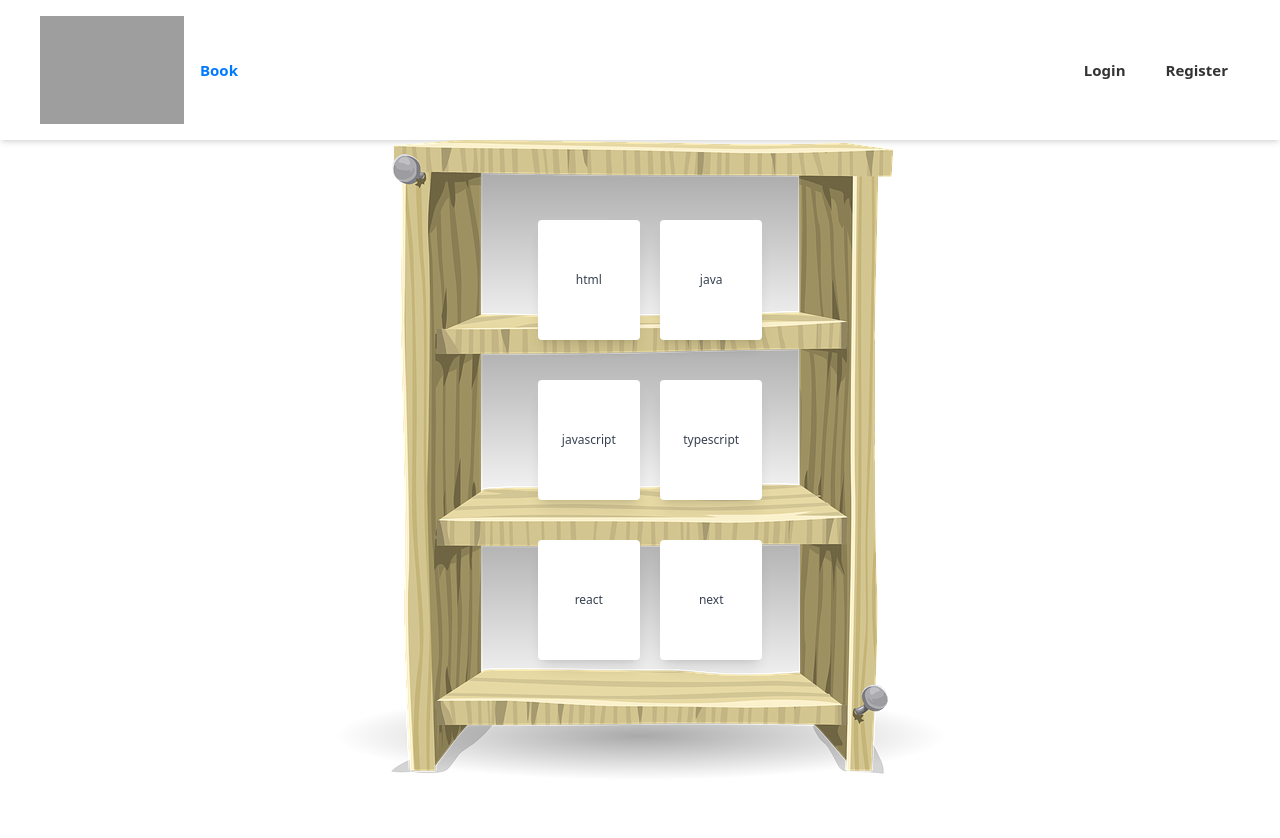
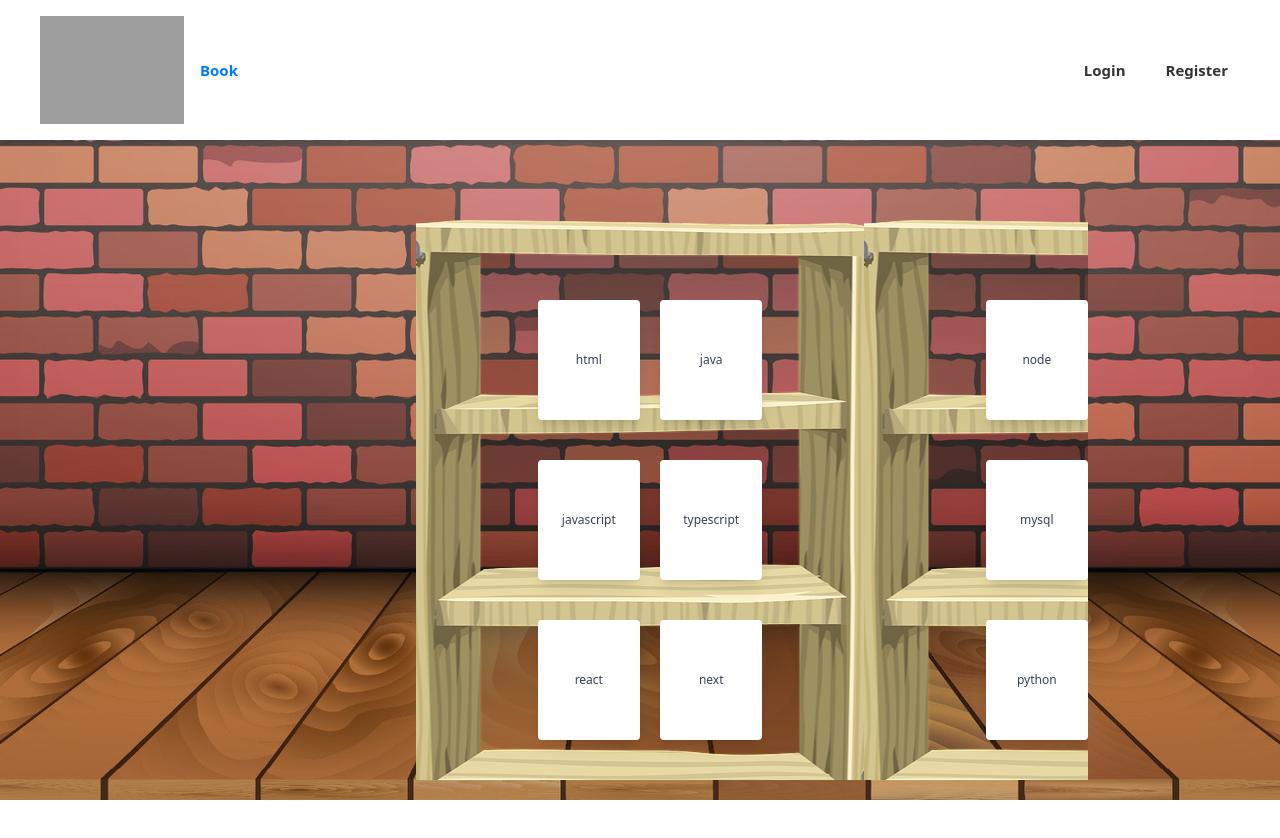
Before and after one commit to metamong-Hi/storify-fe, a Next.js app: page / in a window 1280 px wide. Shown: the top 838 px of the page. After the commit the page ends 800 px from the top, so only its background shows below. Built offline with nearby package versions, Linux system fonts and the light colour scheme; grey boxes are pictures that could not be loaded.

Commit message:
2024.01.18 배경 적용

```diff
--- a/src/app/layout.tsx
+++ b/src/app/layout.tsx
@@ -13,8 +13,17 @@ export const metadata: Metadata = {
 export default function RootLayout({ children }: { children: React.ReactNode }) {
     return (
         <html lang="en">
-            <body>
-                {' '}
+            <body
+                style={{
+                    backgroundImage: 'url(images/backGround/brickBackground.jpg)',
+                    backgroundSize: 'fill',
+                    backgroundRepeat: 'no-repeat',
+                    backgroundPosition: 'bottom',
+                    width: '100vw',
+
+                    height: '100vh',
+                }}
+            >
                 <Header />
                 {children}
             </body>
--- a/src/components/book/BookShelves.tsx
+++ b/src/components/book/BookShelves.tsx
@@ -13,9 +13,6 @@ const StyledBookcase = styled.div`
     align-items: center;
     height: 100vh;
 `;
-
-//슬라이드로 만들어서 보여줌.
-
 export default function BookShelves() {
     const [bookShelves, setBookShelves] = useState<Array<{ books: { title: string }[] }>>([]);
 
@@ -24,7 +21,7 @@ export default function BookShelves() {
         for (let i = 0; i < allBooks.length; i += 6) {
             const shelfBooks = allBooks.slice(i, i + 6);
             while (shelfBooks.length < 6) {
-                shelfBooks.push({ title: '' } as { title: string }); // 빈 책 객체를 추가합니다.
+                shelfBooks.push({ title: '' } as { title: string });
             }
             newBookShelves.push({
                 books: shelfBooks,
@@ -35,7 +32,7 @@ export default function BookShelves() {
 
     return (
         <div
-            className="flex justify-center items-center "
+            className="flex   "
             style={{
                 width: '70vw',
                 height: '80vh',
@@ -43,7 +40,7 @@ export default function BookShelves() {
         >
             <Swiper
                 spaceBetween={0}
-                slidesPerView={1}
+                slidesPerView={2}
                 centeredSlides={true}
                 onSlideChange={() => console.log('slide change')}
                 onSwiper={(swiper) => console.log(swiper)}
```
